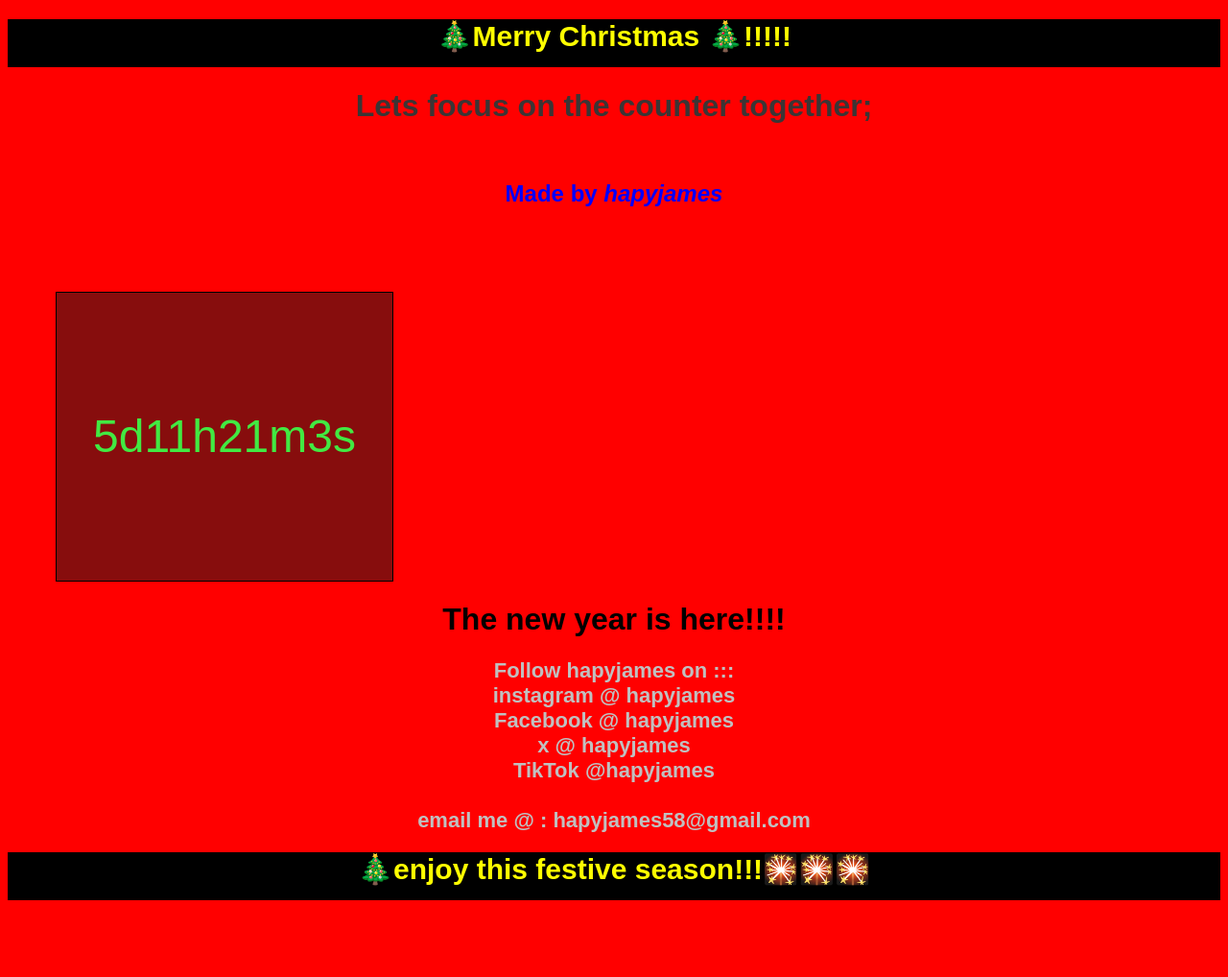
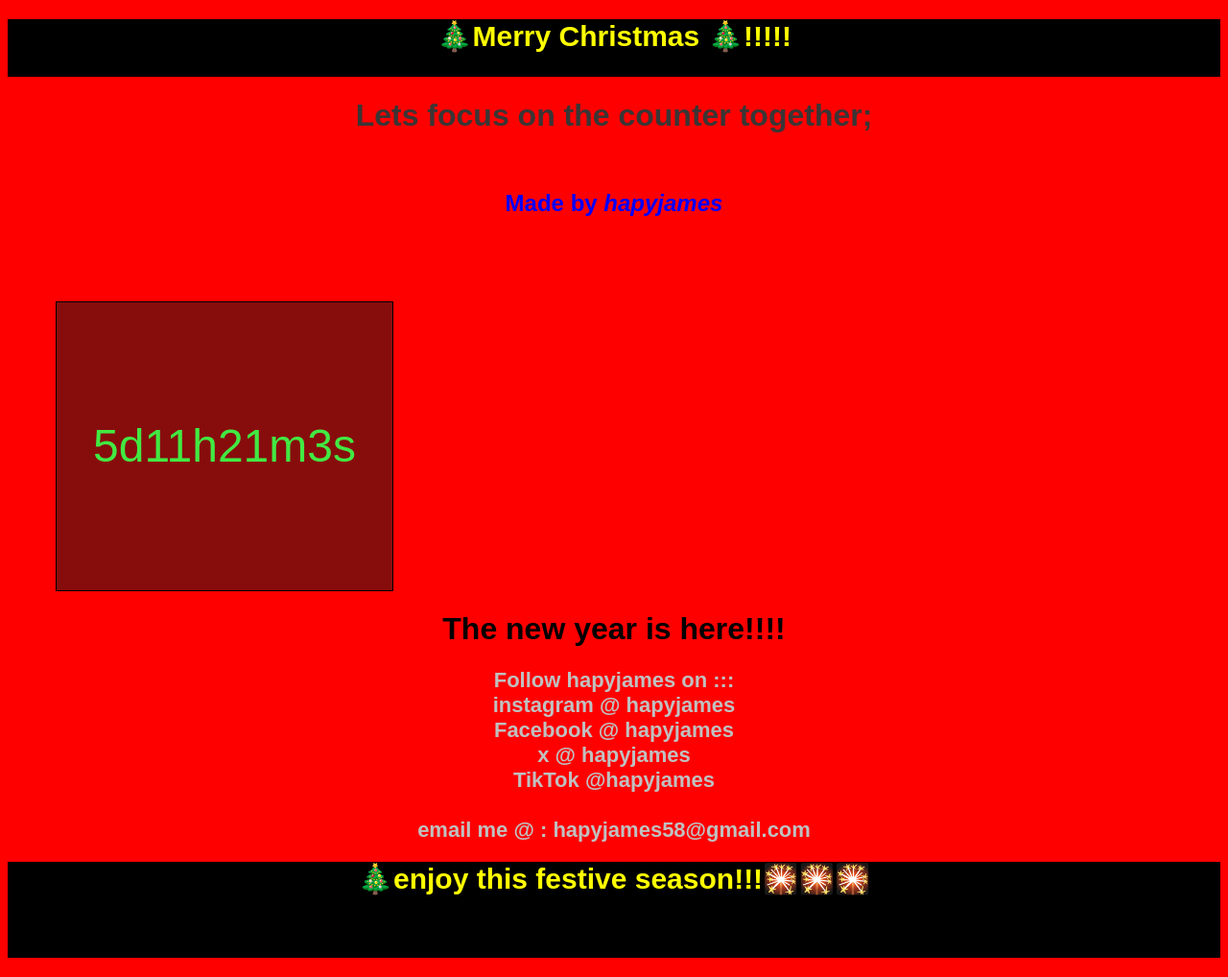
Before and after one commit to Hapyjames/Christmas-to-newyear2025counter, a plain HTML site: page index.html in a window 1280 px wide. Shown: the whole page at 96% size. Before the commit the page ends 958 px from the top, so only its background shows below. Drawn offline with Linux system fonts and the light colour scheme.

Commit message:
Update index.html

```diff
--- a/index.html
+++ b/index.html
@@ -32,7 +32,7 @@
     </style>
 </head>
 <body>
-    <h1 style=" top:0; height:50px;color:yellow; background-color: black; width :100%;font-size: 30px; font-weight:bold;">🎄Merry Christmas 🎄!!!!!</h1>
+    <h1 style=" top:0; height:60px;color:yellow; background-color: black; width :100%;font-size: 30px; font-weight:bold;">🎄Merry Christmas 🎄!!!!!</h1>
     <h1> Lets focus on the counter together;</h1> <br><h2 style="color: blue;">Made by <I>hapyjames</I></h2><br>
     <div id="countdown"></div>
     <script>
@@ -53,7 +53,7 @@
     </script>
     <h1 style="color: black; font-weight: bold; font size: 26px;">The new year is here!!!!</h1>
     <h2 style="color: silver; font-size:22px;" >Follow hapyjames on ::: <br>     instagram @ hapyjames<br>     Facebook @ hapyjames<br>     x @ hapyjames<br>     TikTok @hapyjames <br> <br>     email me @ : hapyjames58@gmail.com</h2>
-    <h1 style=" bottom:0; height:50px; color:yellow; background-color: black; width :100%;font-size: 30px; font-weight:bold;">🎄enjoy this festive season!!!🎇🎇🎇</h1>
+    <h1 style=" bottom:0; height:100px; color:yellow; background-color: black; width :100%;font-size: 30px; font-weight:bold;">🎄enjoy this festive season!!!🎇🎇🎇</h1>
 
 </body>
 </html>
```
